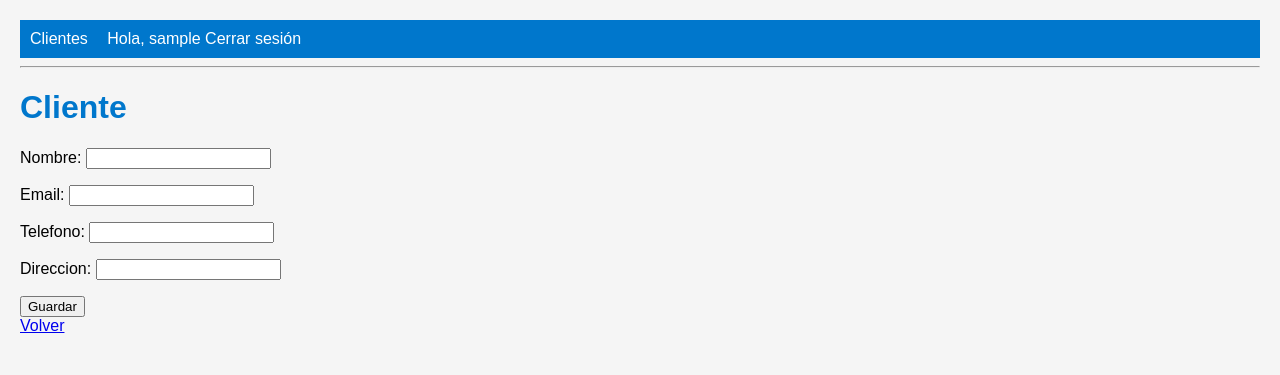
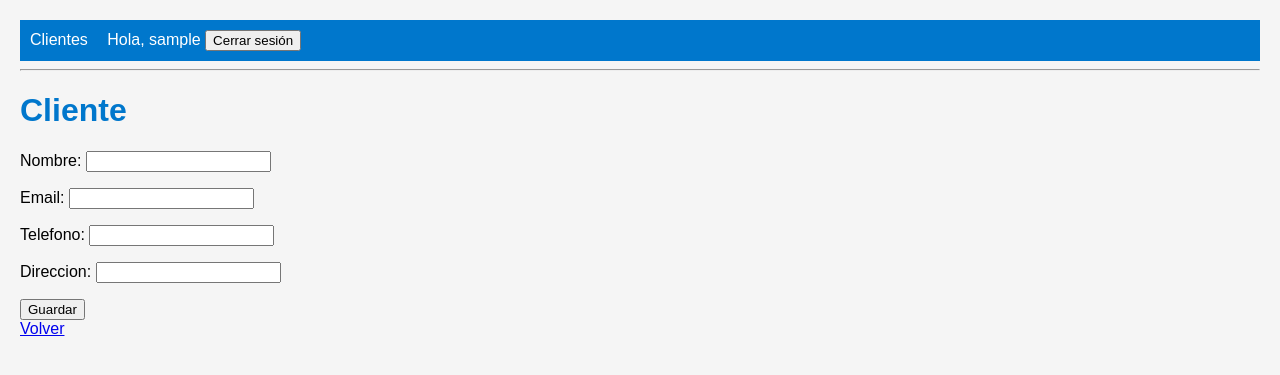
Before and after one commit to MarioHerediaM/alke-wallet, a Django app: page /clientes/nuevo/ in a window 1280 px wide. Shown: the top 375 px of the page. Run offline with Django 5.2, Linux system fonts and the light colour scheme; the visitor is signed in with stand-in values (Sample User, id 1).

Commit message:
Agrega README.md, corrige logout y documenta configuración PostgreSQL

```diff
--- a/config/settings.py
+++ b/config/settings.py
@@ -135,3 +135,4 @@ LOGIN_REDIRECT_URL = '/clientes/' #Esto es basicamente para que despues
 #del logeo se vaya para clientes
 LOGIN_URL = '/accounts/login/'#Y esta otra es para que si alguien entra
 #sin estar logueado lo envie a loguearsee
+LOGOUT_REDIRECT_URL = '/accounts/login/'
--- a/gestion/templates/base.html
+++ b/gestion/templates/base.html
@@ -10,7 +10,10 @@
         <a href="{% url 'cliente-list' %}">Clientes</a>
         {% if user.is_authenticated %}
             <span>Hola, {{ user.username }}</span>
-            <a href="{% url 'logout' %}">Cerrar sesión</a>
+            <form method="post" action="{% url 'logout' %}" style="display: inline;">
+                {% csrf_token %}
+                <button type="submit">Cerrar sesión</button>
+            </form>
         {% else %}
             <a href="{% url 'login' %}">Iniciar sesión</a>
         {% endif %}
```
Also changed, not shown: README.md (added).
